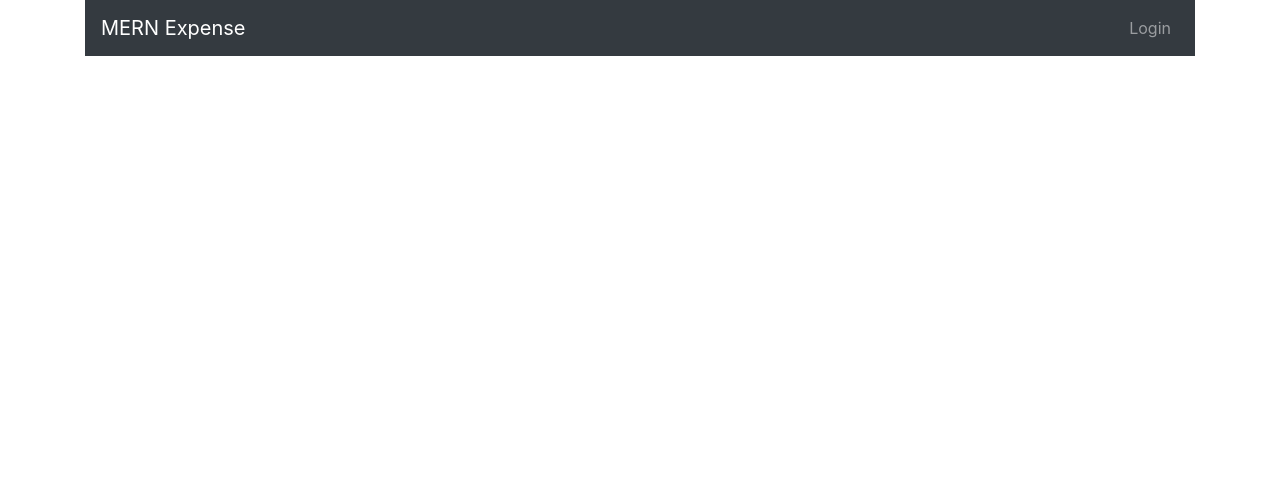
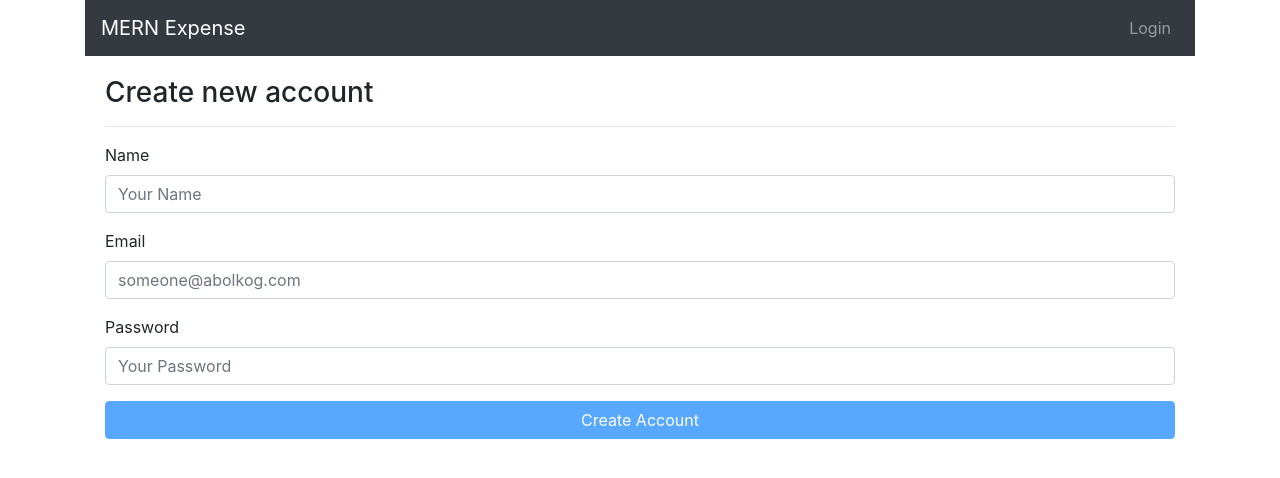
Before and after one commit to abolkog/mern-expense-app, a React (Create React App) app in the folder client/: page /signup in a window 1280 px wide. Shown: the top 478 px of the page. Built offline with nearby package versions, Linux system fonts and the light colour scheme.

Commit message:
Signup form template

```diff
--- a/client/src/App.js
+++ b/client/src/App.js
@@ -2,7 +2,7 @@ import React, { Component } from 'react';
 import { Route } from 'react-router-dom';
 import { Container } from 'reactstrap';
 
-import { Home, Login } from './pages';
+import { Home, Login, Signup } from './pages';
 import { NavBar } from './components';
 
 class App extends Component {
@@ -13,6 +13,7 @@ class App extends Component {
           <NavBar />
           <Route path='/' component={Home} exact />
           <Route path='/login' component={Login} exact />
+          <Route path='/signup' component={Signup} exact />
         </Container>
       </div>
     );
--- /dev/null
+++ b/client/src/pages/Signup.js
@@ -0,0 +1,97 @@
+import React, { Component } from 'react';
+import { Button, FormGroup, Label, Input, FormFeedback } from 'reactstrap';
+import { Formik } from 'formik';
+import * as Yup from 'yup';
+
+class Signup extends Component {
+  _handleFormSubmit(values) {
+    console.log(values);
+  }
+  render() {
+    return (
+      <div style={{ padding: 20 }}>
+        <h3>Create new account</h3>
+        <hr />
+        <Formik
+          initialValues={{ name: '', email: '', password: '' }}
+          onSubmit={this._handleFormSubmit.bind(this)}
+          validationSchema={Yup.object().shape({
+            name: Yup.string().required(),
+            email: Yup.string()
+              .email()
+              .required(),
+            password: Yup.string()
+              .min(6)
+              .required()
+          })}
+          render={({
+            handleChange,
+            handleSubmit,
+            isValid,
+            isSubmitting,
+            handleBlur,
+            errors,
+            touched
+          }) => (
+            <div>
+              <FormGroup>
+                <Label>Name</Label>
+                <Input
+                  invalid={errors.name && touched.name}
+                  name='name'
+                  type='string'
+                  placeholder='Your Name'
+                  onChange={handleChange}
+                  onBlur={handleBlur}
+                />
+
+                {errors.name && touched.name && (
+                  <FormFeedback>{errors.name}</FormFeedback>
+                )}
+              </FormGroup>
+              <FormGroup>
+                <Label>Email</Label>
+                <Input
+                  invalid={errors.email && touched.email}
+                  name='email'
+                  type='email'
+                  placeholder='someone@abolkog.com'
+                  onChange={handleChange}
+                  onBlur={handleBlur}
+                />
+
+                {errors.email && touched.email && (
+                  <FormFeedback>{errors.email}</FormFeedback>
+                )}
+              </FormGroup>
+              <FormGroup>
+                <Label>Password</Label>
+                <Input
+                  invalid={errors.password && touched.password}
+                  name='password'
+                  type='password'
+                  placeholder='Your Password'
+                  onChange={handleChange}
+                  onBlur={handleBlur}
+                />
+                {errors.password && touched.password && (
+                  <FormFeedback>{errors.password}</FormFeedback>
+                )}
+              </FormGroup>
+              <Button
+                color='primary'
+                block
+                onClick={handleSubmit}
+                disabled={!isValid || isSubmitting}
+              >
+                Create Account
+              </Button>
+            </div>
+          )}
+        />
+      </div>
+    );
+  }
+}
+
+export { Signup };
--- a/client/src/pages/index.js
+++ b/client/src/pages/index.js
@@ -1,2 +1,3 @@
 export * from './Home';
 export * from './Login';
+export * from './Signup';
```
